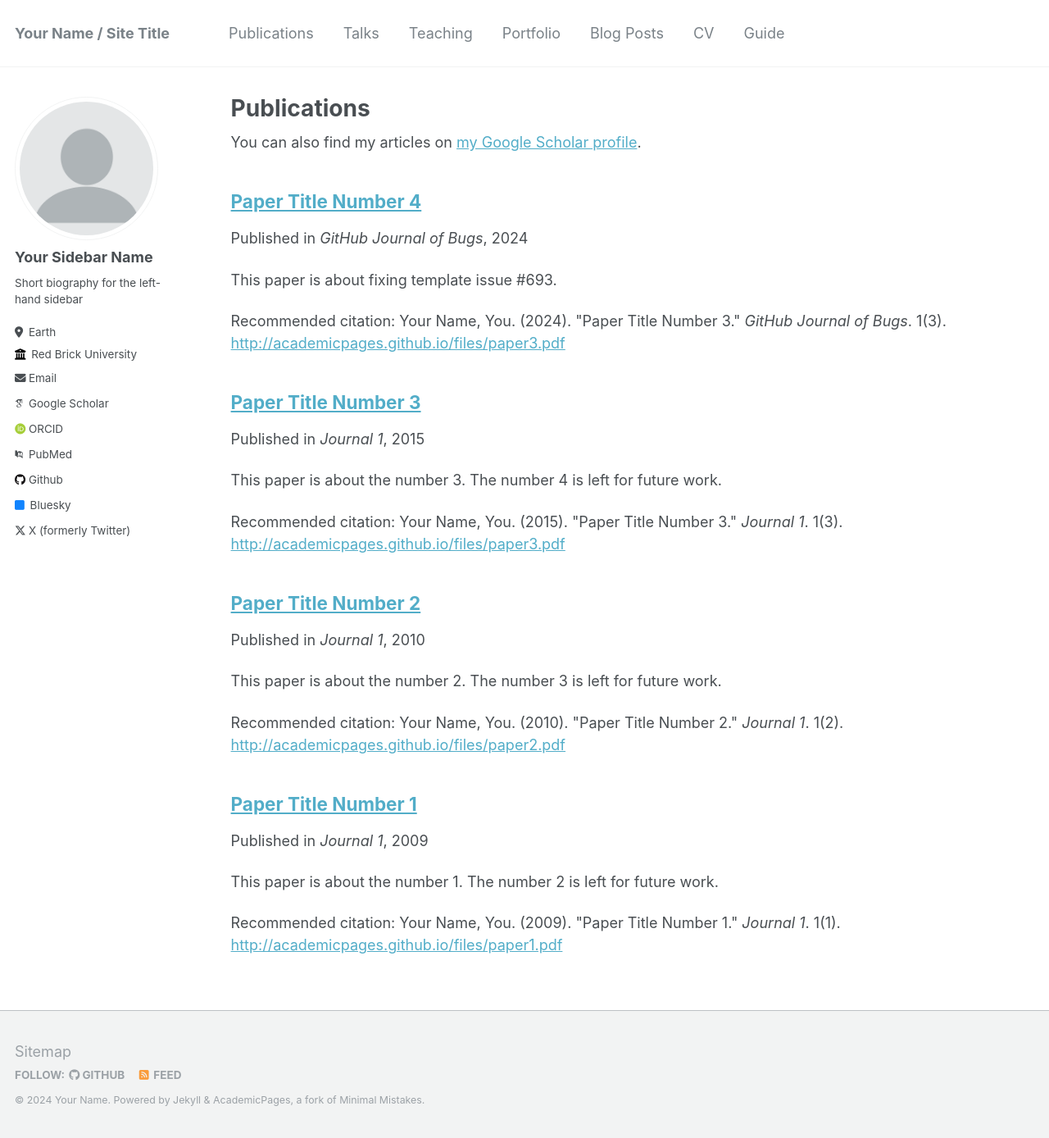
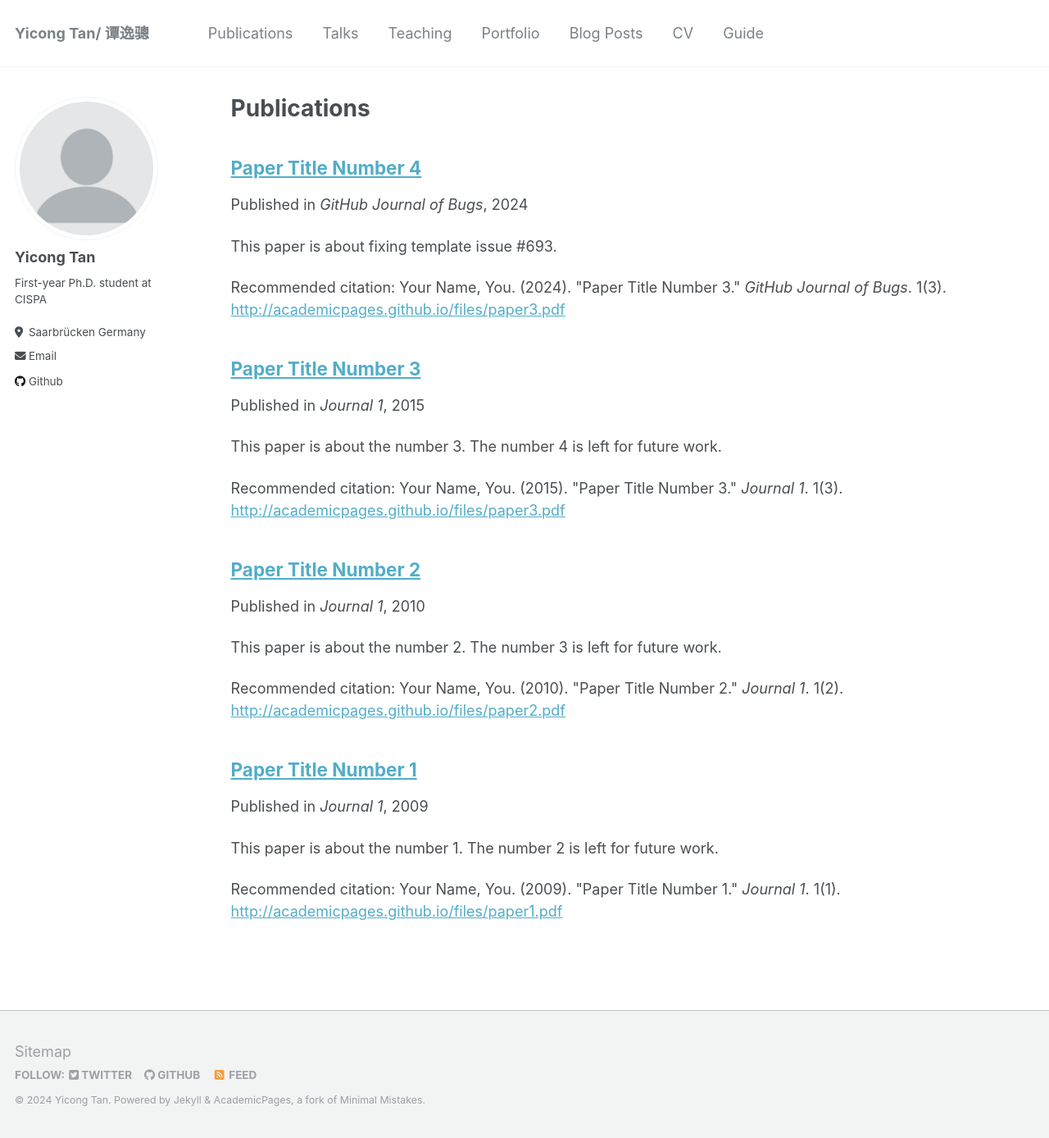
Before and after one commit to YicongTan/yicongtan.github.io, a Jekyll site: the page built from _pages/publications.md, in a window 1280 px wide and 1388 px high. Shown: the whole window at 82% size. Built offline with Jekyll 4.4.1, drawn with Linux system fonts in a browser that asks for light colours; some web fonts are replaced; part of the change alters nothing that is shown.

Commit message:
Update _config.yml
Change some contents based on ZeyangSha's Update _config.yml.

```diff
--- a/_config.yml
+++ b/_config.yml
@@ -3,77 +3,17 @@
 # This config file is meant for settings that affect your entire site, values
 # which you are expected to set up once and rarely need to edit after that.
 # For technical reasons, this file is *NOT* reloaded automatically when you use
-# `jekyll serve -l -H localhost`. If you change this file, please restart the
-# server process.
+# `jekyll serve`. If you change this file, please restart the server process.
 
-# Basic Site Settings
+# Site Settings
 locale                   : "en-US"
-title                    : "Your Name / Site Title"
+title                    : "Yicong Tan/ 谭逸骢"
 title_separator          : "-"
-name                     : &name "Your Name"
-description              : &description "personal description"
-url                      : https://academicpages.github.io # the base hostname & protocol for your site e.g. "https://mmistakes.github.io"
+name                     : &name "Yicong Tan"
+description              : &description "First-year Ph.D. student at CISPA"
+url                      : https://yicongtan.github.io # the base hostname & protocol for your site e.g. "https://mmistakes.github.io"
 baseurl                  : "" # the subpath of your site, e.g. "/blog"
 repository               : "academicpages/academicpages.github.io"
-
-# Site Author - The following control what appear as part of the author content on the side bar.
-#               If a field is blank the icon and link will not appear, otherwise it will be shown.
-#               Additional customization can be done by editing /_includes/author-profile.html
-author:
-  # Biographic information
-  avatar           : "profile.png"
-  name             : "Your Sidebar Name"
-  pronouns         : # example: "she/her"
-  bio              : "Short biography for the left-hand sidebar"
-  location         : "Earth"
-  employer         : "Red Brick University"
-  uri              : # URL
-  email            : "none@example.org"
-
-  # Academic websites
-  arxiv            : # URL - Update with the correct link to your profile
-  googlescholar    : "https://scholar.google.com/citations?user=PS_CX0AAAAAJ"
-  impactstory      : # URL
-  orcid            : "http://orcid.org/yourorcidurl"
-  pubmed           : "https://www.ncbi.nlm.nih.gov/pubmed/?term=john+snow"
-  researchgate     : # URL
-
-  # Repositories and software development
-  bitbucket        : # Username - Update with your username on the site
-  codepen          : # Username
-  dribbble         : # Username
-  github           : "academicpages"
-  kaggle           : # Username
-  stackoverflow    : # User number or user number and name (i.e., use "1" or "1/jeff-atwood")
-
-  # Social media
-  bluesky          : "bsky.app" # Replace this with you Bluesky username
-  facebook         : # Username
-  flickr           : # Username
-  foursquare       : # Username
-  goodreads        : # Username
-  google_plus      : # Username
-  keybase          : # Username
-  instagram        : # Username
-  lastfm           : # Username
-  linkedin         : # Username
-  mastodon         : # URL
-  medium           : # URL
-  pinterest        : # Username
-  soundcloud       : # Username
-  steam            : # Username
-  telegram         : # URL
-  tumblr           : # Username
-  twitter          : "UniofOxford"  # Replace this with your X / Twitter handle
-  vine             : # Username
-  weibo            : # Username
-  wikipedia        : # Username
-  xing             : # Username
-  youtube          : # Username
-  zhihu            : # URL
-
-
-# Site Settings
 teaser                   :  # filename of teaser fallback teaser image placed in /images/, .e.g. "500x300.png"
 breadcrumbs              : false # true, false (default)
 words_per_minute         : 160
@@ -109,17 +49,15 @@ staticman:
 atom_feed:
   path                   : # blank (default) uses feed.xml
 
-
 # SEO Related
 google_site_verification :
 bing_site_verification   :
 alexa_site_verification  :
 yandex_site_verification :
 
-
 # Social Sharing
 twitter:
-  username               : &twitter
+  username               : YicongTan
 facebook:
   username               :
   app_id                 :
@@ -135,9 +73,48 @@ social:
 
 # Analytics
 analytics:
-  provider               :  "google-universal" # false (default), "google", "google-universal", "google-analytics-4", "custom"
+  provider               :  "google-universal" # false (default), "google", "google-universal", "custom"
   google:
     tracking_id          :
+
+
+# Site Author
+author:
+  name             : "Yicong Tan"
+  avatar           : "profile.png"
+  bio              : "First-year Ph.D. student at CISPA"
+  location         : "Saarbrücken Germany"
+  employer         :
+  pubmed           : #"https://www.ncbi.nlm.nih.gov/pubmed/?term=john+snow"
+  googlescholar    : #"https://scholar.google.com/citations?user=3tBByDwAAAAJ"
+  email            :  "tanyicong1998@gmail.com"
+  researchgate     :  # example: "https://www.researchgate.net/profile/yourprofile"
+  uri              :
+  bitbucket        :
+  codepen          :
+  dribbble         :
+  flickr           :
+  facebook         :
+  foursquare       :
+  github           : "yicongtan"
+  google_plus      :
+  keybase          :
+  instagram        :
+  impactstory      : #"https://profiles.impactstory.org/u/xxxx-xxxx-xxxx-xxxx"
+  lastfm           :
+  linkedin         :
+  orcid            : #"http://orcid.org/yourorcidurl"
+  pinterest        :
+  soundcloud       :
+  stackoverflow    : # http://stackoverflow.com/users/123456/username
+  steam            :
+  tumblr           :
+  twitter          : #"https://twitter.com"
+  vine             :
+  weibo            :
+  xing             :
+  youtube          :
+  wikipedia        :
 
 
 # Reading Files
@@ -268,7 +245,6 @@ defaults:
       author_profile: true
       share: true
 
-
 # Sass/SCSS
 sass:
   sass_dir: _sass
```
